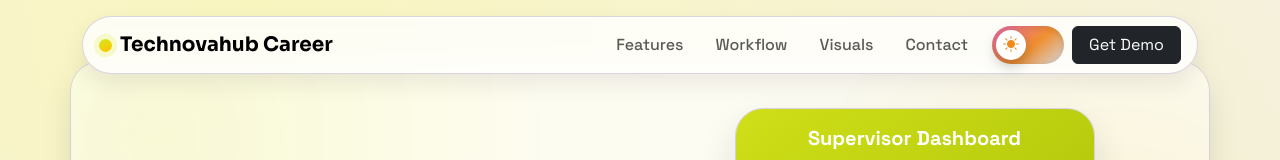
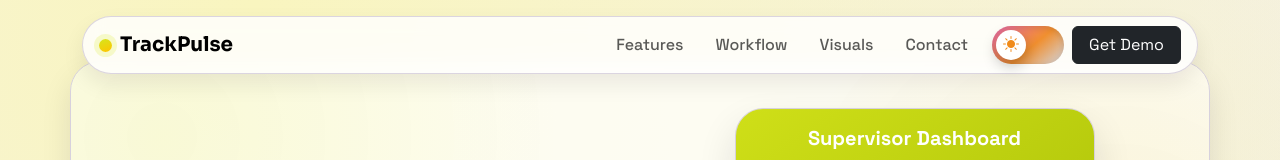
Before and after one commit to technovahub2025/tracking_app_landingPage, a React (Vite) app: page / in a window 1280 px wide. Shown: the top 160 px of the page. Built offline with nearby package versions, Linux system fonts and the light colour scheme.

Commit message:
name_changed

```diff
--- a/index.html
+++ b/index.html
@@ -3,7 +3,7 @@
   <head>
     <meta charset="UTF-8" />
     <meta name="viewport" content="width=device-width, initial-scale=1.0" />
-    <title>Technovahub Career | Employee Tracking App</title>
+    <title>TrackPulse | Employee Tracking App</title>
   </head>
   <body>
     <div id="root"></div>
--- a/package.json
+++ b/package.json
@@ -1,5 +1,5 @@
 {
-  "name": "technovahub-career",
+  "name": "employee-tracking-landing",
   "private": true,
   "version": "1.0.0",
   "type": "module",
--- a/src/App.jsx
+++ b/src/App.jsx
@@ -81,7 +81,7 @@ const stats = [
 const testimonials = [
   {
     quote:
-      "Technovahub Career cut our shift follow-up calls in half. Supervisors can spot issues before they become delays.",
+      "TrackPulse cut our shift follow-up calls in half. Supervisors can spot issues before they become delays.",
     name: "Nina S.",
     role: "Operations Lead"
   },
@@ -130,7 +130,7 @@ const partnerBrands = [
 
 export default function App() {
   const [isDark, setIsDark] = useState(() => {
-    const savedTheme = localStorage.getItem("technovahub-career-theme");
+    const savedTheme = localStorage.getItem("trackpulse-theme");
     return savedTheme ? savedTheme === "dark" : false;
   });
   const [showScrollTop, setShowScrollTop] = useState(false);
@@ -147,7 +147,7 @@ export default function App() {
   useEffect(() => {
     const themeName = isDark ? "dark" : "light";
     document.body.classList.toggle("theme-dark", isDark);
-    localStorage.setItem("technovahub-career-theme", themeName);
+    localStorage.setItem("trackpulse-theme", themeName);
   }, [isDark]);
 
   useEffect(() => {
@@ -249,7 +249,7 @@ export default function App() {
         <nav className="topbar navbar navbar-expand-lg rounded-pill px-3 py-2">
           <a className="navbar-brand brand fw-bold d-flex align-items-center gap-2 m-0" href="#">
             <span className="brand-dot" />
-            <span>Technovahub Career</span>
+            <span>TrackPulse</span>
           </a>
           <button
             className="navbar-toggler border-0 shadow-none"
@@ -550,11 +550,10 @@ export default function App() {
         </section>
 
         <section id="contact" className="contact rounded-4 p-4 mt-4 reveal">
-          <h2 className="fw-bold section-title">Launch Technovahub Career for your team</h2>
+          <h2 className="fw-bold section-title">Launch TrackPulse for your team</h2>
           <p className="mb-0 mt-2">
             See how supervisor and field-user workflows fit your operations.
           </p>
-          <p className="mb-0 mt-1 small fw-medium">technovahubcareer@gmail.com</p>
           <form className="row g-2 mt-3" onSubmit={handleDemoSubmit}>
             <div className="col-md-4">
               <input className="form-control form-control-lg" type="text" placeholder="Company name" />
@@ -578,7 +577,7 @@ export default function App() {
 
       <footer className="container-lg pb-4 text-muted">
         <p className="mb-0 footer-copy">
-          &copy; 2026 <span className="footer-brand">TechnovaHub.</span> All Rights Reserved.
+          &copy; 2026 <span className="footer-brand">Technovahub.</span> All Rights Reserved.
         </p>
       </footer>
 
```
